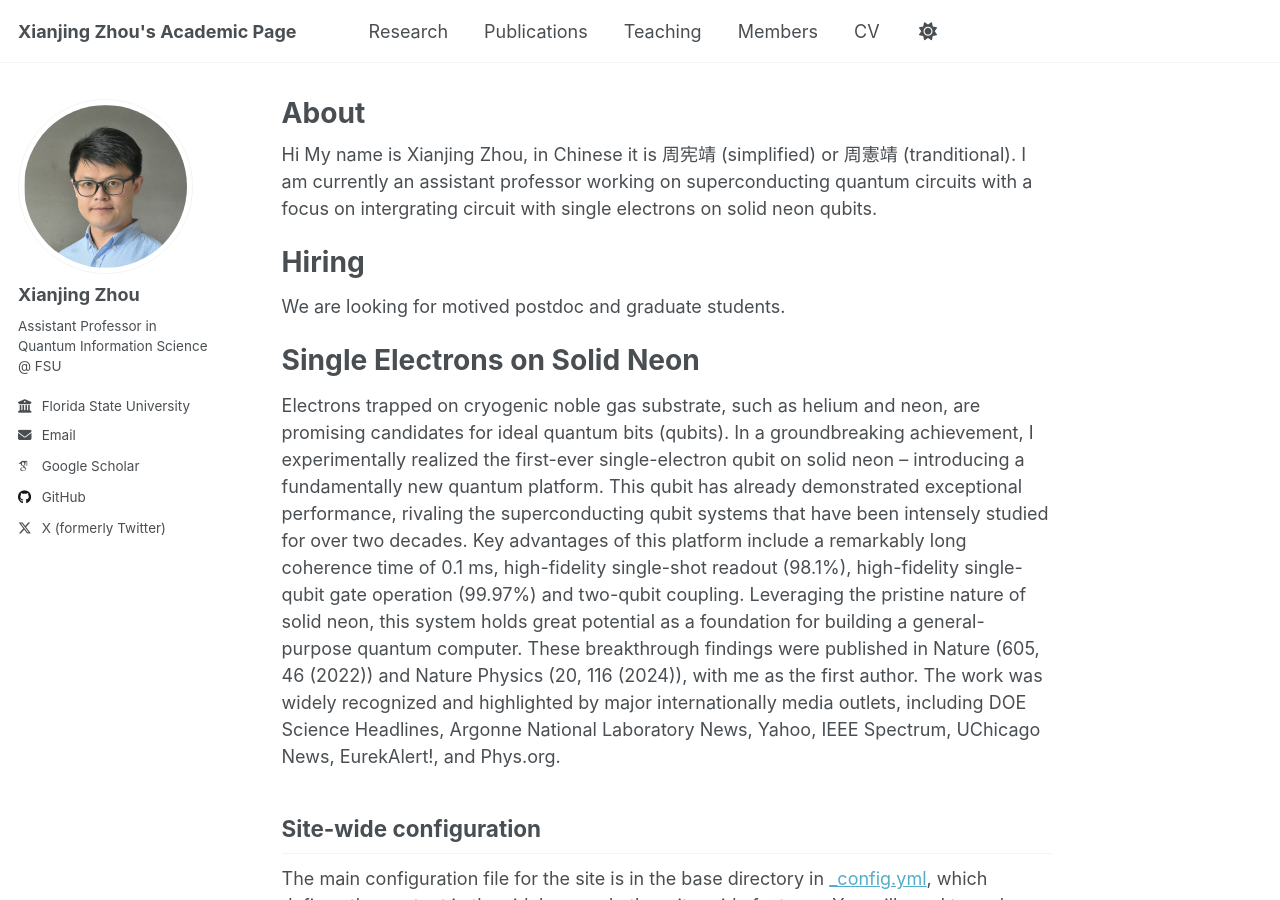
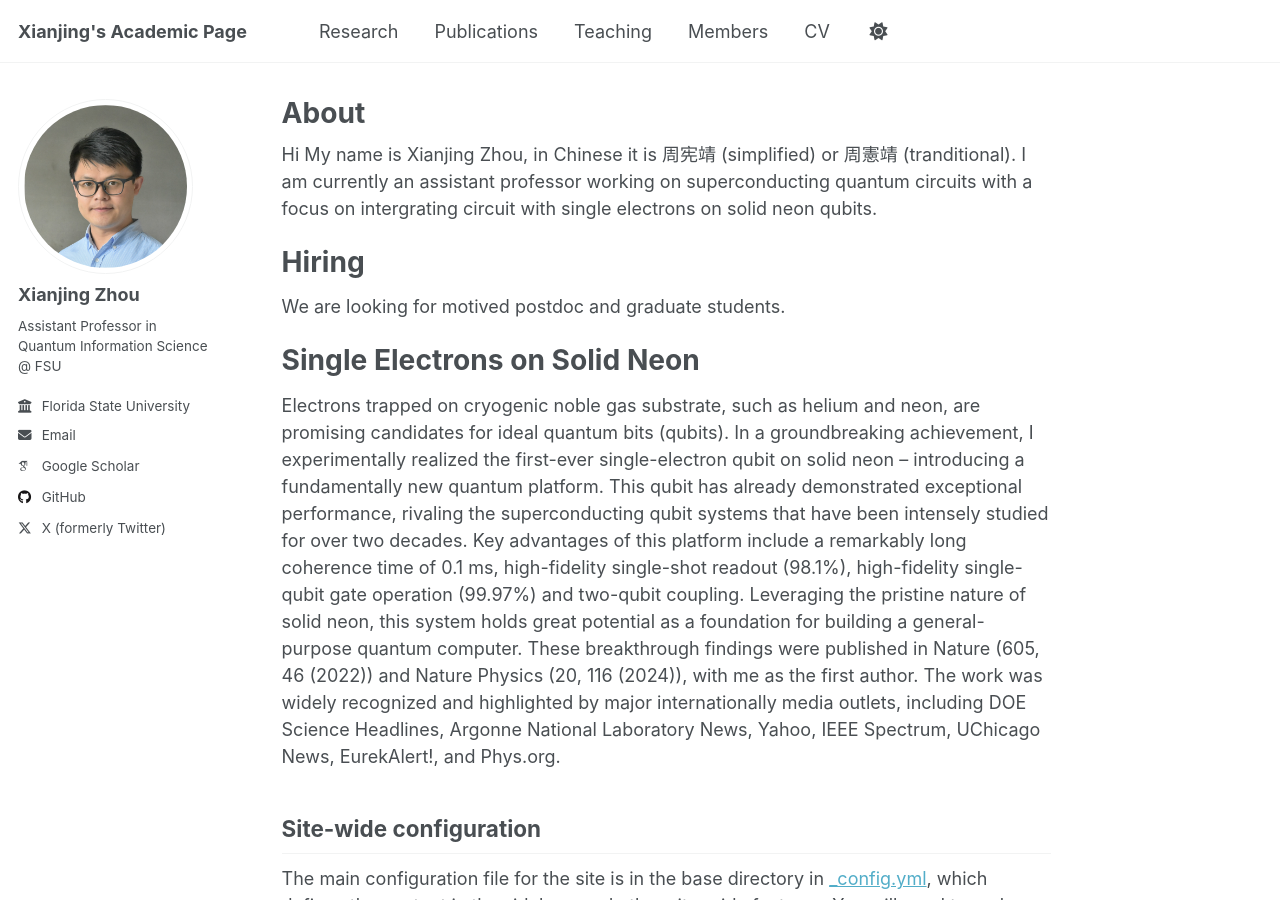
Before and after one commit to XianjingZhou/XianjingZhou.github.io, a Jekyll site: the page built from _pages/about.md, in a window 1280 px wide and 900 px high. Built offline with Jekyll 4.4.1, drawn with Linux system fonts in a browser that asks for light colours; some web fonts are replaced.

Commit message:
update bio

```diff
--- a/_config.yml
+++ b/_config.yml
@@ -9,7 +9,7 @@
 # Basic Site Settings
 locale                   : "en-US"
 site_theme               : "default"
-title                    : "Xianjing Zhou's Academic Page"
+title                    : "Xianjing's Academic Page"
 title_separator          : "-"
 name                     : &name "Xianjing Zhou"
 description              : &description "personal description"
```
Also changed, not shown: images/ene-logo.svg (added).
